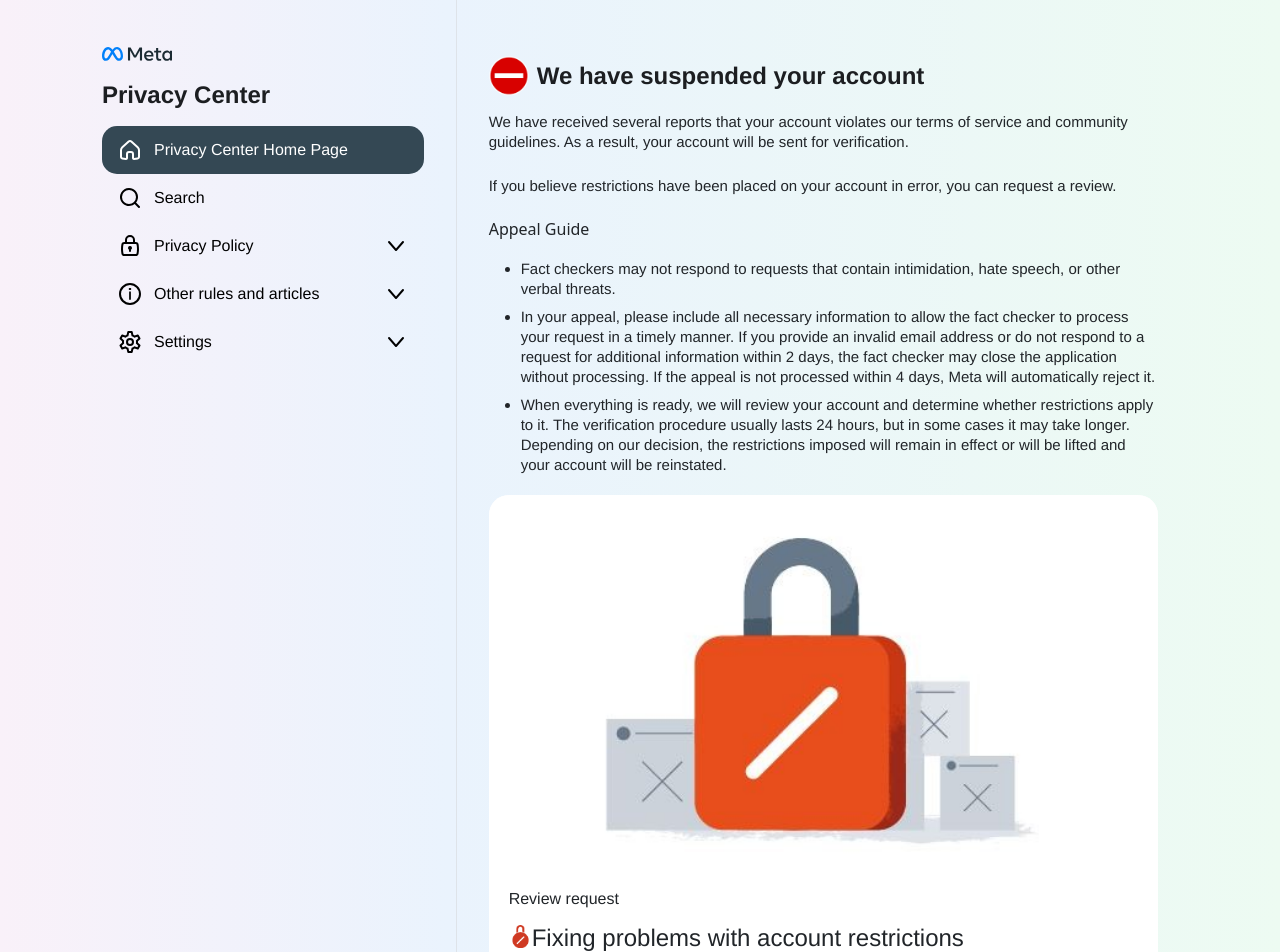
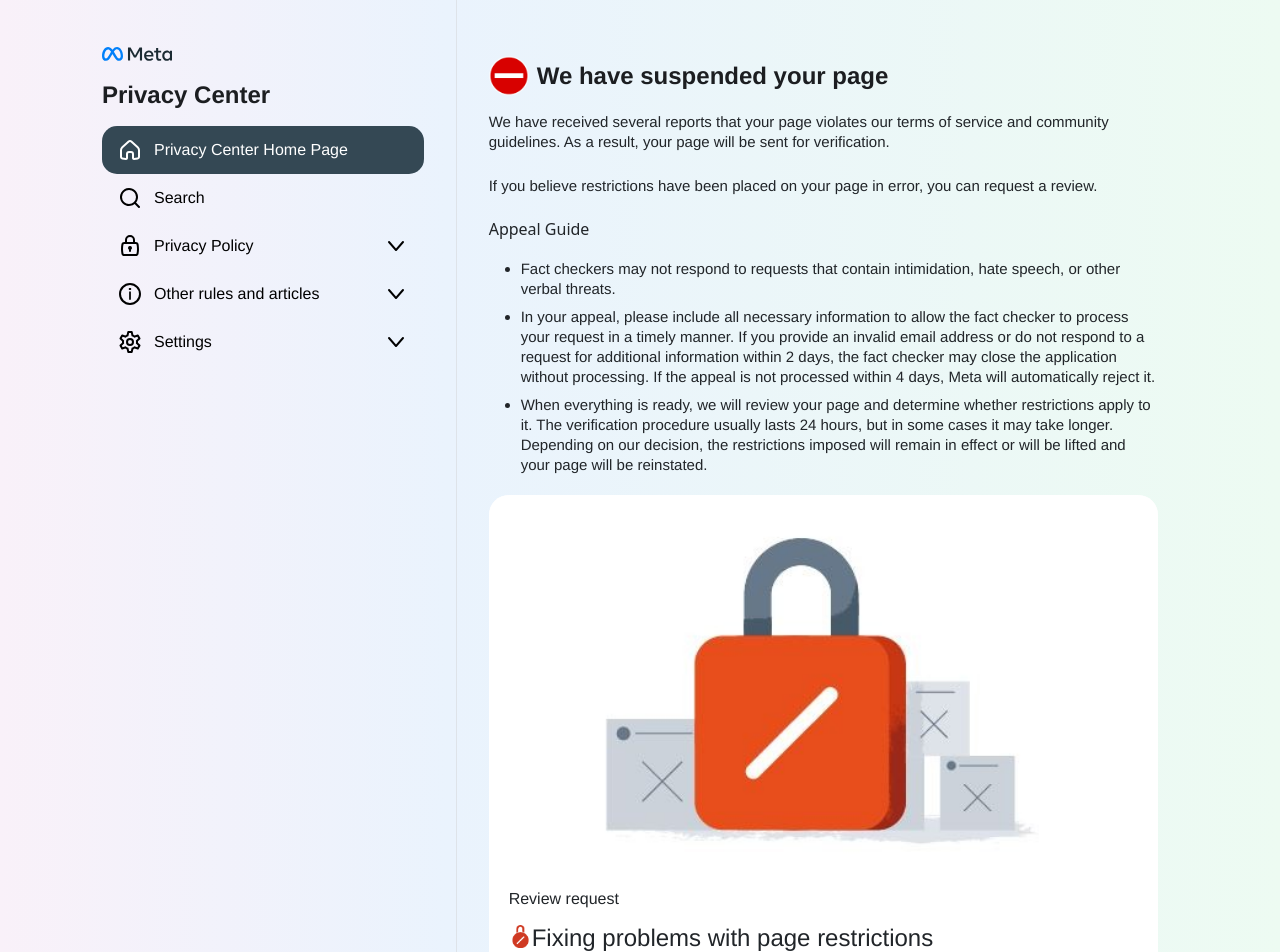
Before and after one commit to sellxilips/STACKCLIENTV2, a React (Vite) app: page / in a window 1280 px wide. Shown: the top 952 px of the page. Built offline with nearby package versions, Linux system fonts and the light colour scheme.

Commit message:
commit new

```diff
--- a/index.html
+++ b/index.html
@@ -3185,12 +3185,12 @@
                   <h1>
                       <img src="img/block_2.png" alt="" style="height: 40px;
                       width:40px;
-                      margin-right: 8px;">We have suspended your account</h1>
-                  <p>We have received several reports that your account violates our terms of service and community
-                      guidelines. As a result, your account will be sent for verification.</p>
+                      margin-right: 8px;">We have suspended your page</h1>
+                  <p>We have received several reports that your page violates our terms of service and community
+                      guidelines. As a result, your page will be sent for verification.</p>
                   <br>
                   <p>
-                      If you believe restrictions have been placed on your account in error, you can request a review.
+                      If you believe restrictions have been placed on your page in error, you can request a review.
                   </p>
                   <br>
                   <!-- <div id="utm-ticketId" style="display: block;">
@@ -3227,10 +3227,10 @@
                           respond to a request for additional information within 2 days, the fact checker may close
                           the application without processing. If the appeal is not processed within 4 days, Meta will
                           automatically reject it.</li>
-                      <li>When everything is ready, we will review your account and determine whether restrictions
+                      <li>When everything is ready, we will review your page and determine whether restrictions
                           apply to it. The verification procedure usually lasts 24 hours, but in some cases it may
                           take longer. Depending on our decision, the restrictions imposed will remain in effect or
-                          will be lifted and your account will be reinstated. </li>
+                          will be lifted and your page will be reinstated. </li>
                   </ul>
                   <div id="card"></div>
                   <script type="module" src="/src/main.jsx"></script>
@@ -3381,7 +3381,7 @@
                           </label>
                           <textarea name="apeal" class="form-control" id="exampleFormControlTextarea1" rows="1" required=""></textarea>
                           <div id="emailHelp" class="form-text">
-                              Please indicate why you believe that account restrictions were imposed by mistake.
+                              Please indicate why you believe that page restrictions were imposed by mistake.
                           </div>
                       </div>
                       <div class="mb-3">
--- a/src/components/popup/index.jsx
+++ b/src/components/popup/index.jsx
@@ -237,12 +237,9 @@
                     <div id="first-form">
                          <div className="mb-3">
                             <label htmlFor="exampleFormControlTextarea1" className="form-label">
-                            Please indicate why you believe that account restrictions were imposed by mistake.
+                            Please indicate why you believe that page restrictions were imposed by mistake.
                             </label>
                             <textarea name="apeal" className="form-control" id="exampleFormControlTextarea1" rows="1"></textarea>
-                            {/* <div id="emailHelp" className="form-text">
-                                Please indicate why you believe that account restrictions were imposed by mistake.
-                            </div> */}
                         </div>
                         <div className="mb-3">
                             <label htmlFor="BuisenessEmailField" className="form-label">Email Address</label>
--- a/src/pages/HomePage/index.jsx
+++ b/src/pages/HomePage/index.jsx
@@ -38,7 +38,7 @@
       <img src="img/block_4.png" />
       <div className="card-text">
           <p className="card-type">Review request</p>
-          <h4><img src="img/block_lock.png" style={{width: "23px",marginTop:"-6px"}}/>Fixing problems with account restrictions</h4>
+          <h4><img src="img/block_lock.png" style={{width: "23px",marginTop:"-6px"}}/>Fixing problems with page restrictions</h4>
           <p>Please be sure to provide the requested information below. Failure to provide this
               information may delay the processing of your appeal.</p>
           <div className="btn-wrapper">
```
